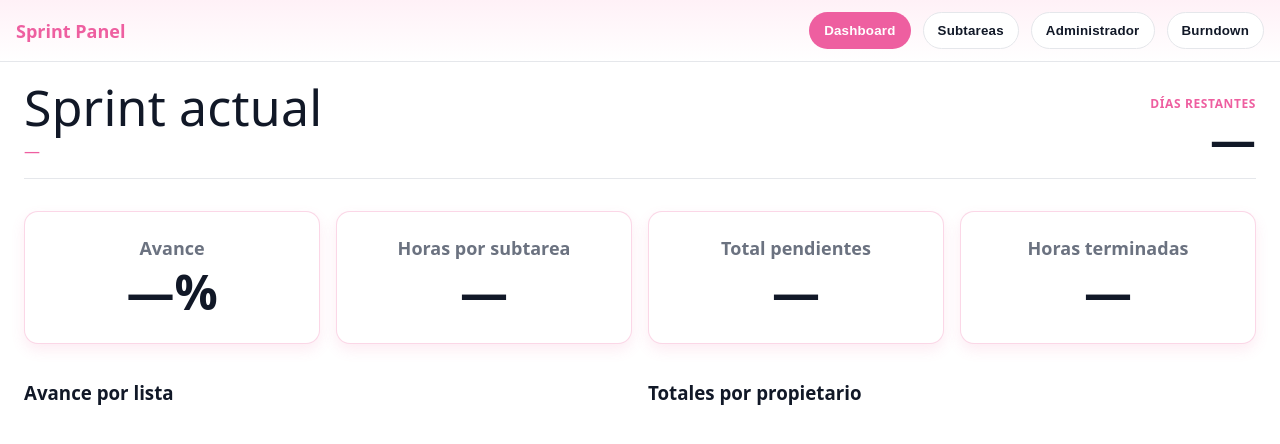
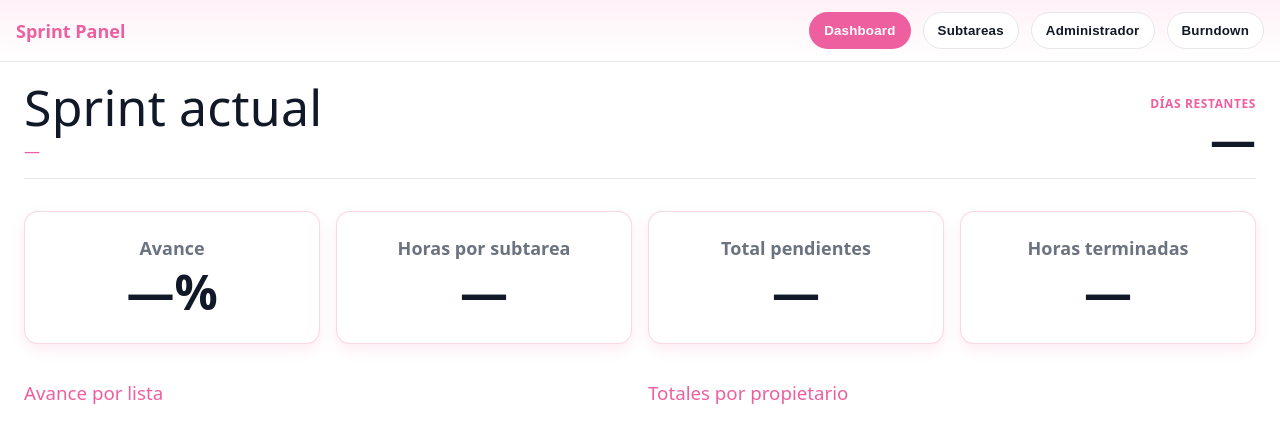
Before and after one commit to JaquelineFlrs/Dashboard, a plain HTML site: page index.html in a window 1280 px wide. Drawn offline with nearby package versions, Linux system fonts and the light colour scheme; a script that the page names is missing.

Commit message:
Update style.css

```diff
--- a/css/style.css
+++ b/css/style.css
@@ -89,7 +89,7 @@ th,td{padding:10px 12px;border-bottom:1px solid rgba(238,95,160,.25);white-space
 /* Bloques de tabla planos en dashboard */
 #view-dashboard .table-block{background:none !important;border:none !important;box-shadow:none !important;padding:0 !important;margin:12px 0 0 0 !important}
 #view-dashboard .table-block .tbl-wrap{margin-top:8px}
-#view-dashboard .table-block h3{margin:0 0 10px 0;font-weight:800;color:var(--text)}
+#view-dashboard .table-block h3{margin:0 0 10px 0;font-weight:300;color:var(--accent)}
 
 /* ===== Hero Header (blanco & grises) ===== */
 .hero-header{
```
